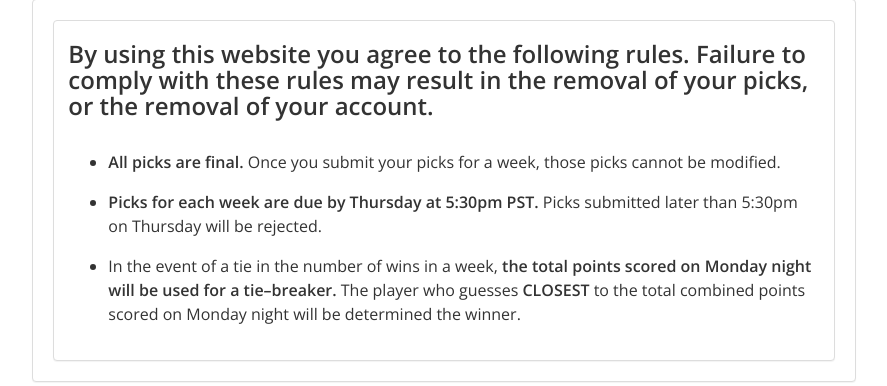
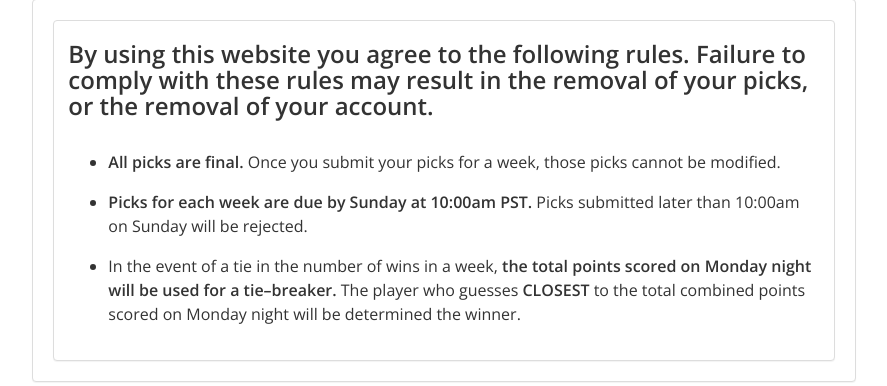
Before and after one commit to michaelp0730/Gaucho-Football, a PHP site: page /rules.php in a window 1280 px wide. Shown: the part 71-457 px from the top of the page, without its empty margins (196-1083 px from the left). Run offline with PHP 8.4, Linux system fonts and the light colour scheme; some libraries are stand-ins or nearby versions.

Commit message:
Updated verbiage related to starting times

```diff
--- a/_includes/schedule-template.php
+++ b/_includes/schedule-template.php
@@ -13,7 +13,7 @@
 
         <form method="POST" action="handlers/{{id}}.php" name="{{id}}" id="{{id}}">
             <div id="panel-{{id}}" class="panel-collapse collapse">
-                <h6 class="form-instructions">Picks are due each week by Thursday at 5:30pm.</h6>
+                <h6 class="form-instructions">Picks are due each week by Sunday at 10:00am.</h6>
                 <h6 class="form-instructions">Pick games by clicking team icons, then click the submit button at the bottom of the form.</h6>
                 <div class="panel-body">
                     <form id="{{id}}-form" name="{{id}}-form" method="POST" action="home.php">
--- a/rules.php
+++ b/rules.php
@@ -15,7 +15,7 @@
                         <h3>By using this website you agree to the following rules. Failure to comply with these rules may result in the removal of your picks, or the removal of your account.</h3>
                         <ul class="rules-list">
                             <li><strong>All picks are final.</strong> Once you submit your picks for a week, those picks cannot be modified.</li>
-                            <li><strong>Picks for each week are due by Thursday at 5:30pm PST.</strong> Picks submitted later than 5:30pm on Thursday will be rejected.</li>
+                            <li><strong>Picks for each week are due by Sunday at 10:00am PST.</strong> Picks submitted later than 10:00am on Sunday will be rejected.</li>
                             <li>In the event of a tie in the number of wins in a week, <strong>the total points scored on Monday night will be used for a tie&ndash;breaker.</strong> The player who guesses <strong>CLOSEST</strong> to the total combined points scored on Monday night will be determined the winner.</li>
                         </ul>
                     </div>
```
